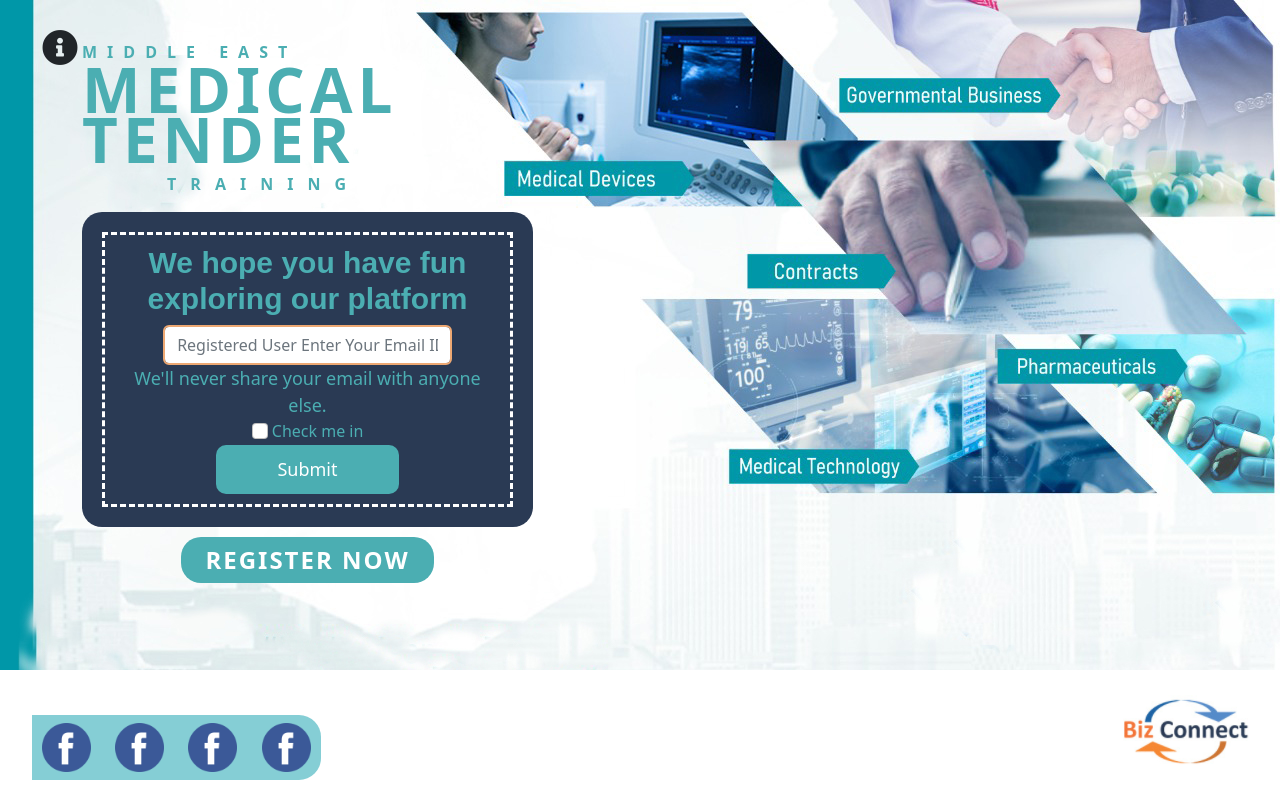
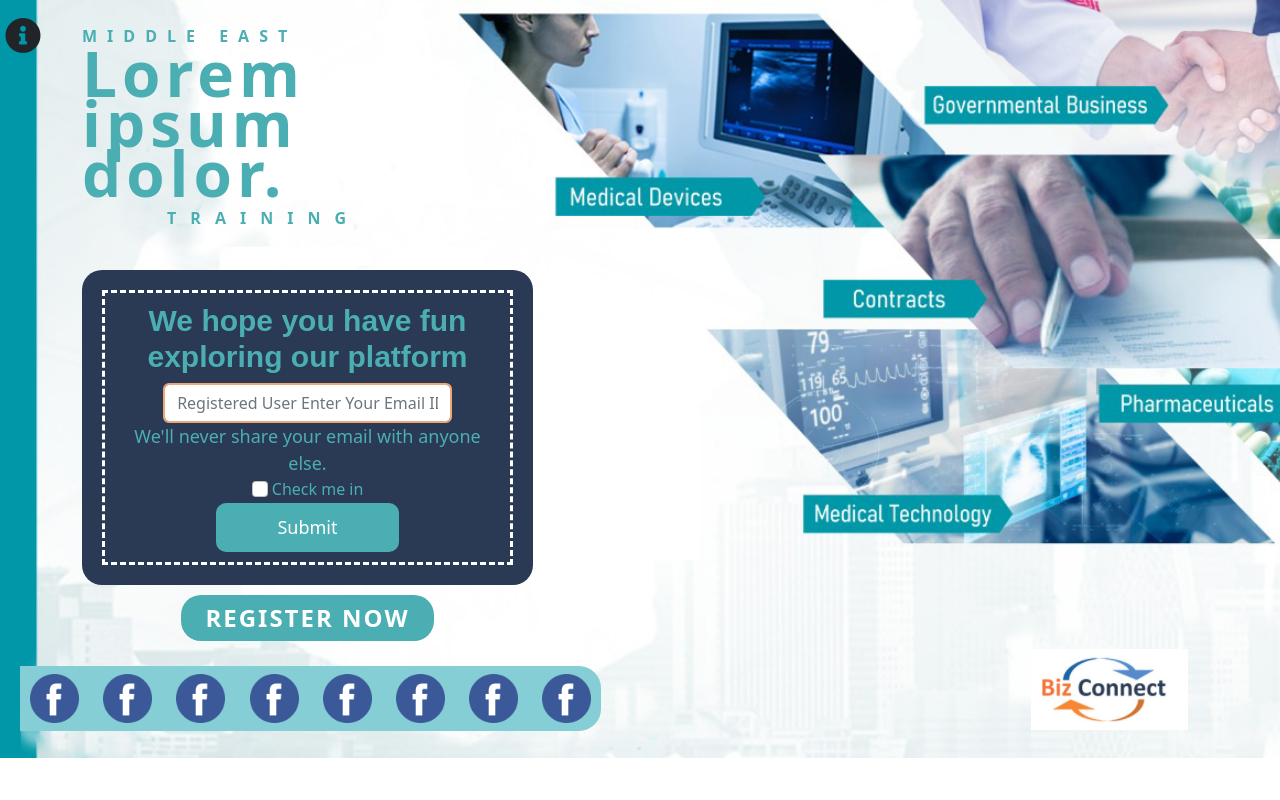
Before and after one commit to Sourovahmad/biz_template_2, a plain HTML site: page index.html in a window 1280 px wide. Drawn offline with nearby package versions, Linux system fonts and the light colour scheme.

Commit message:
update with colum

```diff
--- a/index.html
+++ b/index.html
@@ -30,12 +30,12 @@
 
                 <div class="info">
                     <i class="fas fa-info-circle" onclick=""
-                        style="font-size: 36px; margin: 30px 42px; display: flex; position: fixed;"></i>
+                        style="font-size: 36px; margin: 18px 5px; display: flex; position: fixed;"></i>
                 </div>
 
 
 
-        <div style="height:670px" id="fullScreenSize">
+        <div style="height:auto" id="fullScreenSize">
             <div class="template_2_header_Section">
 
 
@@ -53,8 +53,8 @@
                                 <div class="template_2_event_name">
 
 
-                                    <h2>MEDICAL<br>
-                                        TENDER <br></h2>
+                                    <h2> Lorem ipsum dolor.  </h2>
+
                                     <p class="training_place"> TRAINING </p>
 
 
@@ -62,6 +62,15 @@
 
                             </div>
 
+
+                        </div>
+
+
+                    </div>
+
+
+                    <div class="row">
+                         <div class="col-sm-12 col-md-5 mt-4">
                             <div class="content-body" id="timerSection" hidden>
                                 <div class="col">
                                     <h3 style="color:#4BAEB2">Our Event Will be Start </h3>
@@ -200,24 +209,26 @@
                             </div>
                         </div>
 
-                            </div>
-
-                               <div class="bottom_right_section">
-                                <div class="logSection">
-
-                                    <div class="bottom_right_section_content">
-                                        <a target="_blank" href=""> <img src="logo/logo.png" class="img-fluid py-2"
-                                                alt=""></a>
-
-                                    </div>
-                                </div>
-                            </div>
+                    </div>
+                         </div>
+                    </div>
 
 
-                            <div class="bottom_social_section">
+
+                    <div class="row">
+                        <div class="col-sm-12 col-md-6">
+                            <div class="bottom_social_section" style="float: left;">
                                 <div class="socil-icon">
                                     <div class="text-center">
                                         <div class="d-block ">
+                                            <a target="_blank" href=""> <img src="image/facebook.png"
+                                                    class="img-fluid py-2" alt=""></a>
+                                            <a target="_blank" href=""> <img src="image/facebook.png"
+                                                    class="img-fluid py-2" alt=""></a>
+                                            <a target="_blank" href=""> <img src="image/facebook.png"
+                                                    class="img-fluid py-2" alt=""></a>
+                                            <a target="_blank" href=""> <img src="image/facebook.png"
+                                                    class="img-fluid py-2" alt=""></a>
                                             <a target="_blank" href=""> <img src="image/facebook.png"
                                                     class="img-fluid py-2" alt=""></a>
                                             <a target="_blank" href=""> <img src="image/facebook.png"
@@ -232,19 +243,28 @@
                                     </div>
                                 </div>
                             </div>
+                        </div>
+
+                        <div class="col-sm-12 col-md-6" >
+                               <div class="bottom_right_section" style="float: right;">
+                                <div class="logSection">
+
+                                    <div class="bottom_right_section_content">
+                                        <a target="_blank" href=""> <img src="logo/logo.png" class="img-fluid py-2"
+                                                alt=""></a>
+
+                                    </div>
+                                </div>
+                            </div>
+                        </div>
+
+                    </div>
 
 
 
 
 
 
-
-
-
-                        </div>
-
-
-                    </div>
 
 
                 </div>
--- a/style.css
+++ b/style.css
@@ -40,13 +40,12 @@
 
 
 .topTitleSectionTemplate_2{
-    margin-top: 16px;
     width: 278px;
 }
 
 #template_2_hero_section{
     background-image: url('./image/template2.jpg');
-    background-position: fixed;
+    background-size: cover;
     background-repeat: no-repeat;
 
 }
@@ -78,15 +77,13 @@
 
 .bottom_social_section{
     width: 100%;
-    position: absolute;
-    bottom: 0;
-    left:0;
-    margin-bottom: 20px;
+    margin-top: 25px;
     background-color: #85CED5;
     width: auto;
     border-end-end-radius: 22px;
     border-top-right-radius: 22px;
-    margin-left: 32px;
+    margin-left: -62px;
+    overflow: hidden;
 }
 
 .bottom_social_section .socil-icon img {
@@ -96,7 +93,6 @@
 }
 
 .bottom_right_section{
-    position: absolute;
     bottom: 0;
     right: 0;
     margin-bottom: 20px;
@@ -205,6 +201,7 @@ text-align: left;
         position: inherit;
         margin:10px;
         border-radius: 20px;
+        margin-left: 10px;
     }
 
     .bottom_right_section{
```
